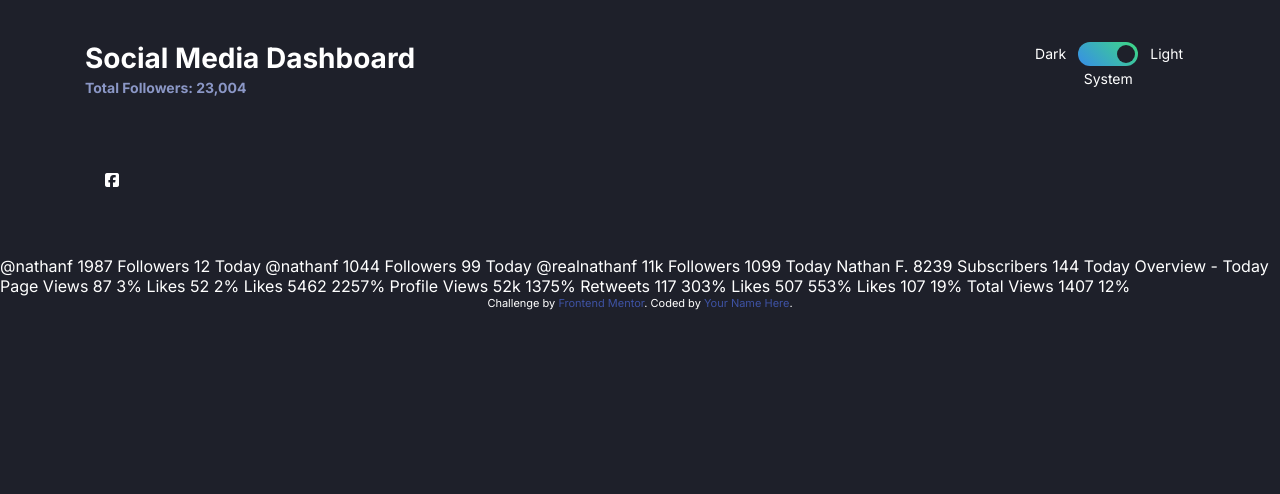
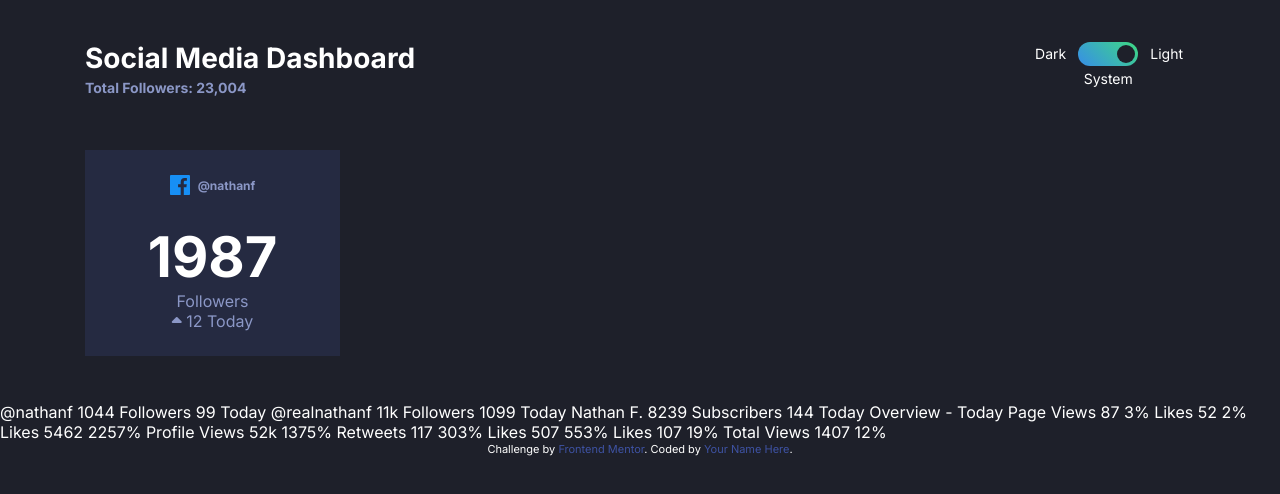
Before and after one commit to esraahisham753/social-media-dashboard, a website: page index.html in a window 1280 px wide. Drawn offline with Linux system fonts and the light colour scheme.

Commit message:
Add large card content and styles

```diff
--- a/app/scss/components/card.scss
+++ b/app/scss/components/card.scss
@@ -1,8 +1,11 @@
 @use '../utils/' as *;
 
 .card {
-    background-color: var(--dark-card);
+    background-color: var(--dark-card-bg);
     color: var(--dark-text1);
+    text-align: center;
+    width: rem(255); //TEMP
+    padding: rem(25);
 
     &--facebook {
 
@@ -21,10 +24,15 @@
     }
 
     &__platform {
-
+        display: flex;
+        justify-content: center;
+        align-items: center;
+        margin-bottom: rem(28);
     }
 
     &__icon {
+        margin-right: rem(8);
+
         &--facebook {
 
         }
@@ -43,7 +51,8 @@
     }
 
     &__username {
-
+        font-size: rem(12);
+        font-weight: 700;
     }
 
     &__followers {
@@ -51,12 +60,15 @@
     }
 
     &__count {
+        color: var(--dark-text2);
+
         &--small {
 
         }
 
         &--big {
-
+            font-size: rem(56);
+            font-weight: 700;
         }
     }
 
--- a/index.html
+++ b/index.html
@@ -61,19 +61,17 @@
       <section class="container">
         <div class="card">
           <div class="card__platform">
-            <div class="card__icon">
-              <i class="fa-brands fa-square-facebook"></i>
-            </div>
-            <div class="card__username"></div>
+            <img src="images/icon-facebook.svg" alt="Facebook" class="card__icon">
+            <div class="card__username">@nathanf</div>
           </div>
           <div class="card__followers">
-            <div class="card__count"></div>
-            <div class="card__label"></div>
+            <div class="card__count card__count--big">1987</div>
+            <div class="card__label">Followers</div>
           </div>
-          <div class="card__change"></div>
+          <div class="card__change"> <i class="fa-solid fa-caret-up"></i> 12 Today</div>
         </div>
       </section>
-      @nathanf 1987 Followers 12 Today @nathanf 1044 Followers 99 Today
+          @nathanf 1044 Followers 99 Today
       @realnathanf 11k Followers 1099 Today Nathan F. 8239 Subscribers 144 Today
       Overview - Today Page Views 87 3% Likes 52 2% Likes 5462 2257% Profile
       Views 52k 1375% Retweets 117 303% Likes 507 553% Likes 107 19% Total Views
```
Also changed, not shown: dist/style.css, 1 other file.
